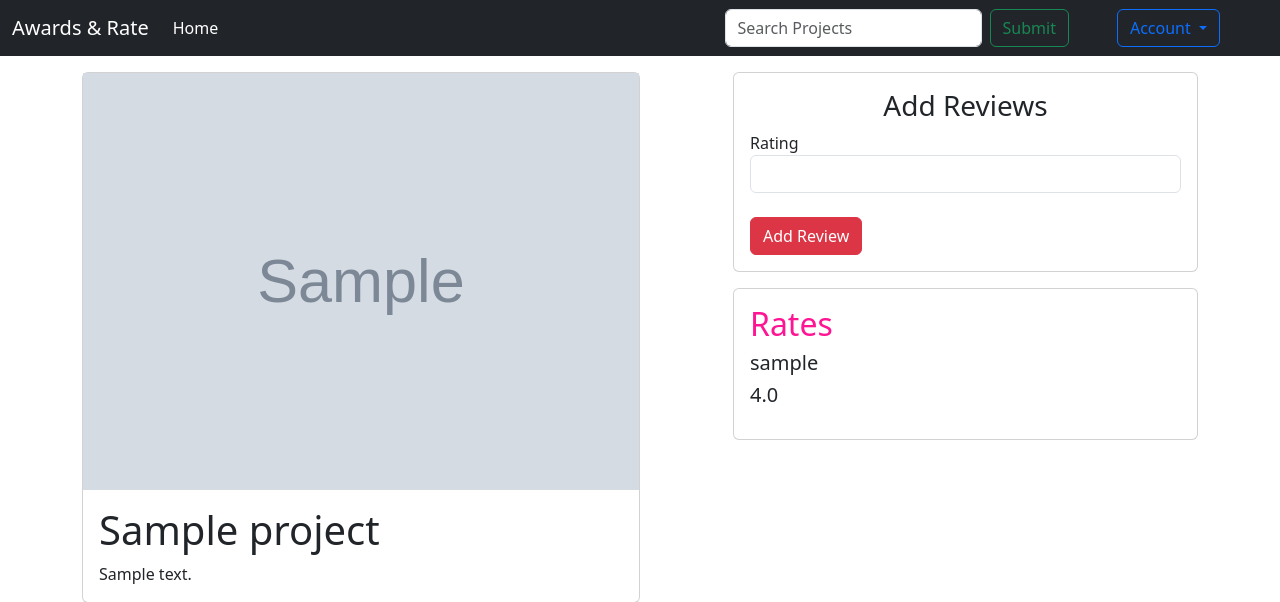
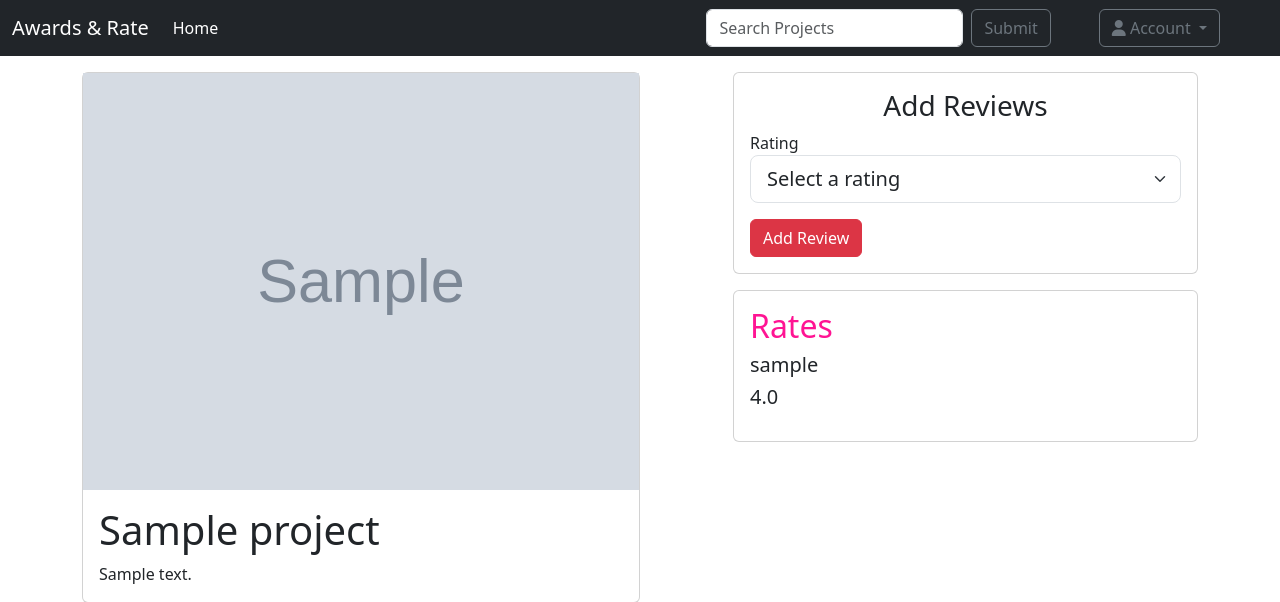
Before and after one commit to GraceMwende/ReviewApp, a Django app: page /project/1 in a window 1280 px wide. Shown: the top 602 px of the page. Run offline with Django 4.2, Linux system fonts and the light colour scheme; a user stored in the database is signed in; tables that the repository leaves empty hold one stand-in row (values such as "Sample post"); grey boxes marked "Sample" are stand-in pictures; some libraries are stand-ins or nearby versions.

Commit message:
add dropdown

```diff
--- a/restF/templates/navbar.html
+++ b/restF/templates/navbar.html
@@ -23,16 +23,16 @@
 
         <form class="d-flex" action="{% url 'search_results' %}">
           <input class="form-control me-2" type="search" name="project" placeholder="Search Projects" aria-label="Search">
-          <button class="btn btn-outline-success" type="submit">Submit</button>
+          <button class="btn btn-outline-secondary" type="submit">Submit</button>
         </form>
 
         <!-- search form end -->
       </div>
       <div class="dropdown mx-5">
         {% if user.is_authenticated %}
-        <button class="btn btn-outline-primary dropdown-toggle" type="button" id="dropdownMenuButton1"
+        <button class="btn btn-outline-secondary dropdown-toggle" type="button" id="dropdownMenuButton1"
           data-bs-toggle="dropdown" aria-expanded="false">
-          Account
+          <i class="fa-solid fa-user"></i> Account
         </button>
         <ul class="dropdown-menu" aria-labelledby="dropdownMenuButton1">
           <li><a class="dropdown-item" href="{% url 'home' %}"><i class="fa-solid fa-house-chimney"></i> Home</a></li>
--- a/restF/templates/project.html
+++ b/restF/templates/project.html
@@ -26,10 +26,24 @@
               <h3 class="text-center">Add Reviews</h3>
               <form action="{% url 'add_review' project.id%}" method="post">
                   {% csrf_token %}
+                  <!-- <label for="rating">Rating</label>
+                  <input type="text" name="rating" class="form-control" id="">
+                  <br> -->
                   <label for="rating">Rating</label>
-                  <input type="text" name="rating" class="form-control" id="">
-                  <br>
+                  <select class="form-select form-select-lg mb-3" name="rating" aria-label=".form-select-lg example">
+                    <option selected>Select a rating</option>
+                    <option value="1">1</option>
+                    <option value="2">2</option>
+                    <option value="3">3</option>
+                    <option value="4">4</option>
+                    <option value="5">5</option>
+                    <option value="6">6</option>
+                    <option value="7">7</option>
+                    <option value="8">8</option>
+                    <option value="9">9</option>
+                    <option value="10">10</option>
 
+                  </select>
                   <input type="submit" class="btn btn-danger" value="Add Review">
               </form>
             </div>
```
Also changed, not shown: restF/migrations/0011_alter_review_rating.py (added), restF/migrations/0012_alter_review_rating.py (added).
